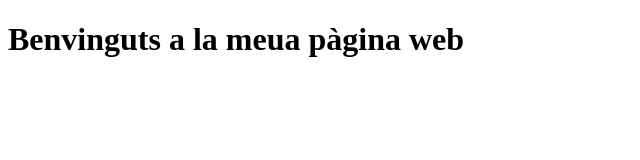
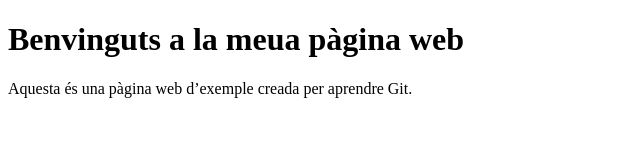
Before and after one commit to PabloRufeteSala/MyFirstRepo, a plain HTML site: page index.html in a window 1280 px wide. Shown: the whole page, without its empty margins (0-640 px from the left). Drawn offline with Linux system fonts and the light colour scheme.

Commit message:
Afegit paragraf dintroduccio

```diff
--- a/index.html
+++ b/index.html
@@ -7,5 +7,6 @@
 </head>
 <body>
     <h1>Benvinguts a la meua pàgina web</h1>
+    <p>Aquesta és una pàgina web d’exemple creada per aprendre Git.</p>
 </body>
 </html>
```
